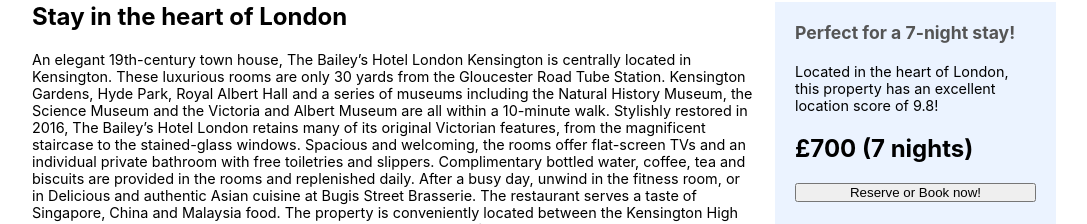
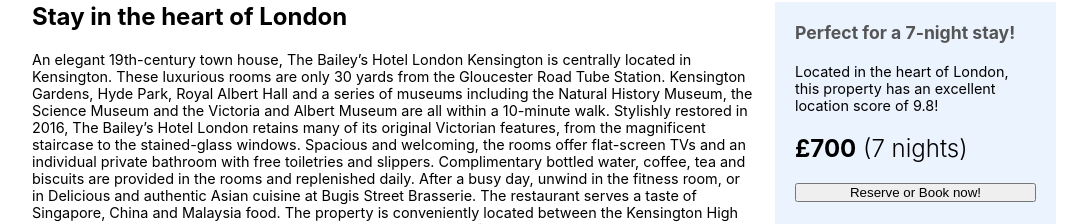
Before and after one commit to 21ciprian/booking-app, a React (Create React App) app: page /hotels/1 in a window 1280 px wide. Shown: the part 854-1078 px from the top of the page, without its empty margins (96-1183 px from the left). Built offline with nearby package versions, Linux system fonts and the light colour scheme.

Commit message:
Styled h2 inside hotelDetailPrice

```diff
--- a/src/pages/Hotel/Hotel.module.css
+++ b/src/pages/Hotel/Hotel.module.css
@@ -77,3 +77,6 @@
 .hotelDetailsPrice > span {
 	font-size: 0.9rem;
 }
+.hotelDetailsPrice > h2 {
+	font-weight: 300;
+}
```
